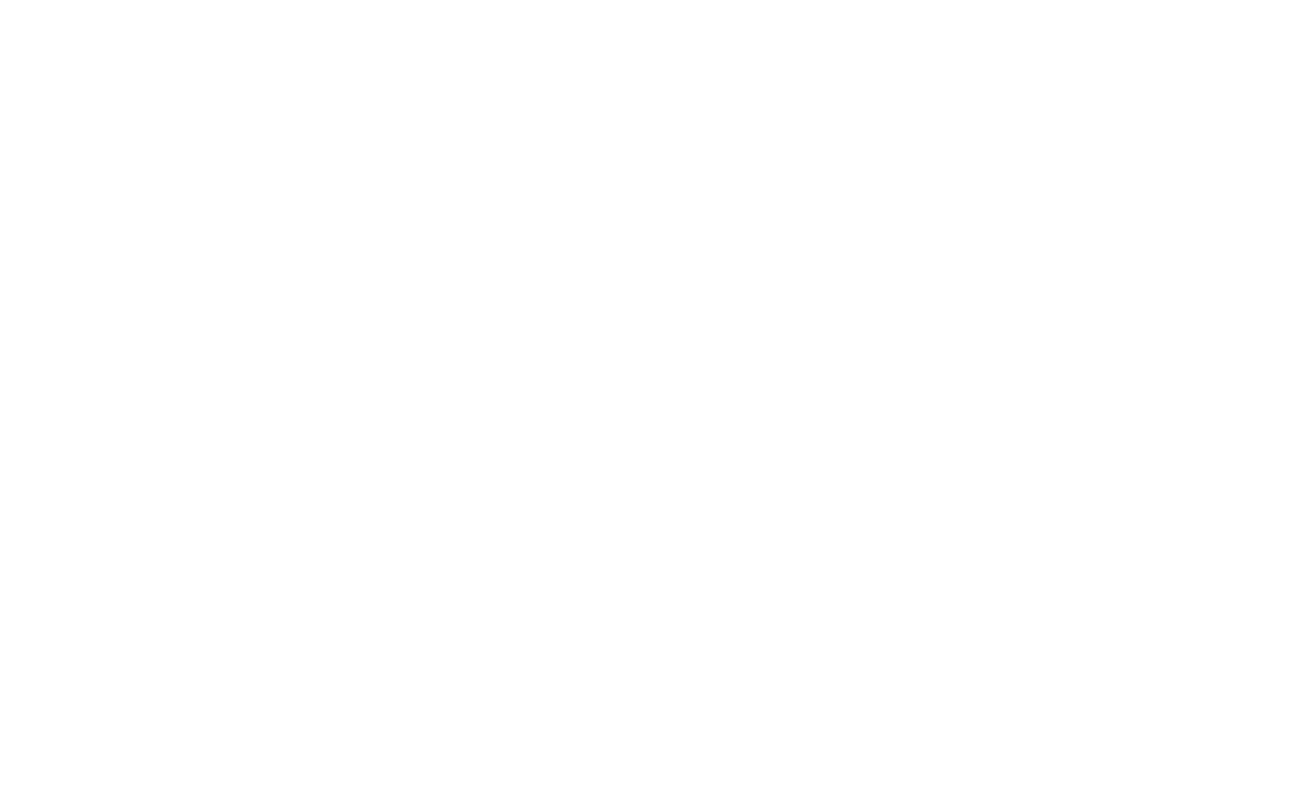
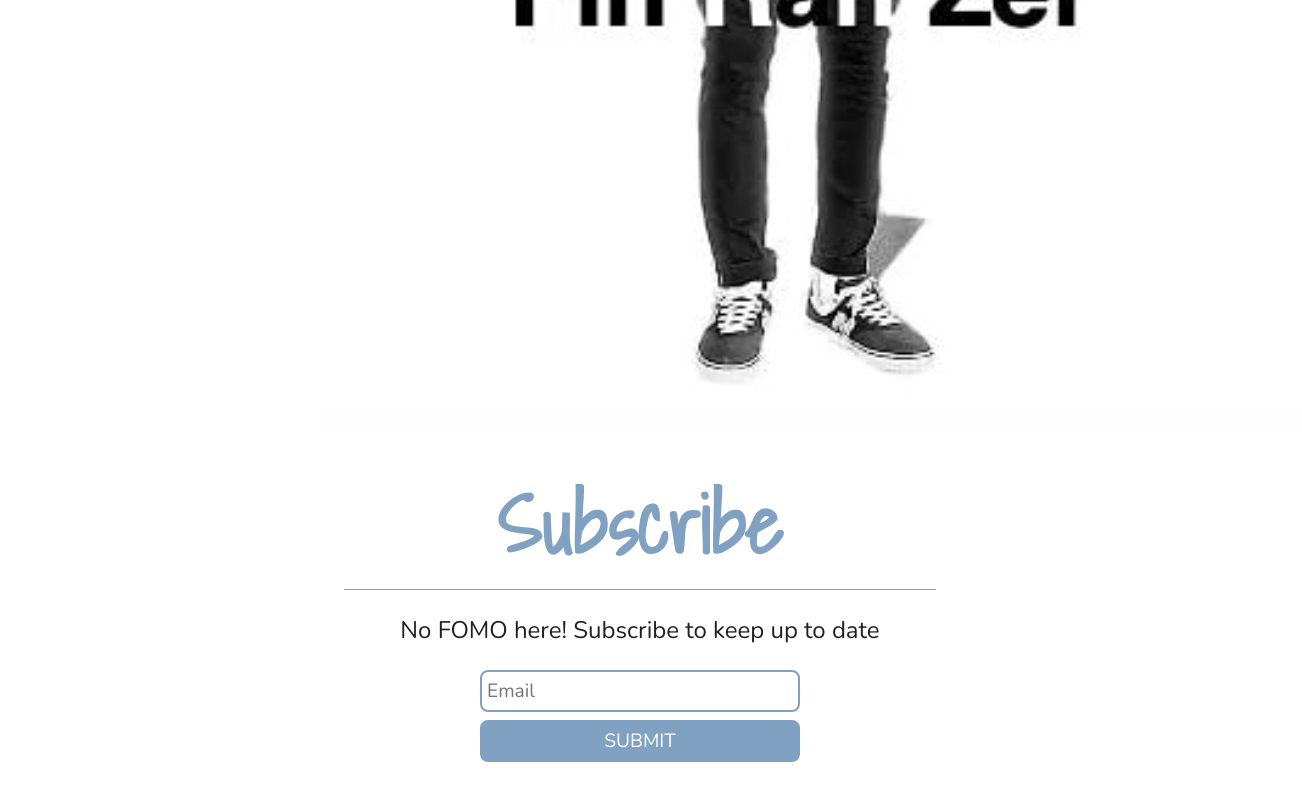
Before and after one commit to NakiNorton/Fin-Rah-Zel, a React (Create React App) app: page / in a window 1280 px wide. Shown: the part 3636-4436 px from the top of the page, 1302 px wide, since content can reach past the window. Before the commit the page ends 3382 px from the top, so only its background shows below. Built offline with nearby package versions, Linux system fonts and the light colour scheme.

Commit message:
Update subscribe section design w. columns & image

```diff
--- a/src/components/SubscribeContainer.js
+++ b/src/components/SubscribeContainer.js
@@ -1,4 +1,5 @@
 import React, { useState } from 'react'
+import photo from '../assets/Fin-Rah-Zel-Titled-Pic.png'
 
 const SubscribeContainer = () => {
   const [email, setEmail] = useState('')
@@ -13,6 +14,10 @@
   return (
     <>
       <section className="subscribe-container">
+        <section className="column-1">
+        <img className="img" src={photo} alt="Fin Rah Zel holding guitar"/>
+        </section>
+        <section className="column-2">
           <h2 className="section-heading">Subscribe</h2>
           {!subscribed &&
             <>
@@ -27,6 +32,7 @@
             <p>Thanks for signing up!</p>
           }
         </section>
+      </section>
     </>
   )
 }
```
Also changed, not shown: src/assets/Fin-Rah-Zel-Titled-Pic.png (added). Lines whose indentation alone changed are shown as unchanged.
